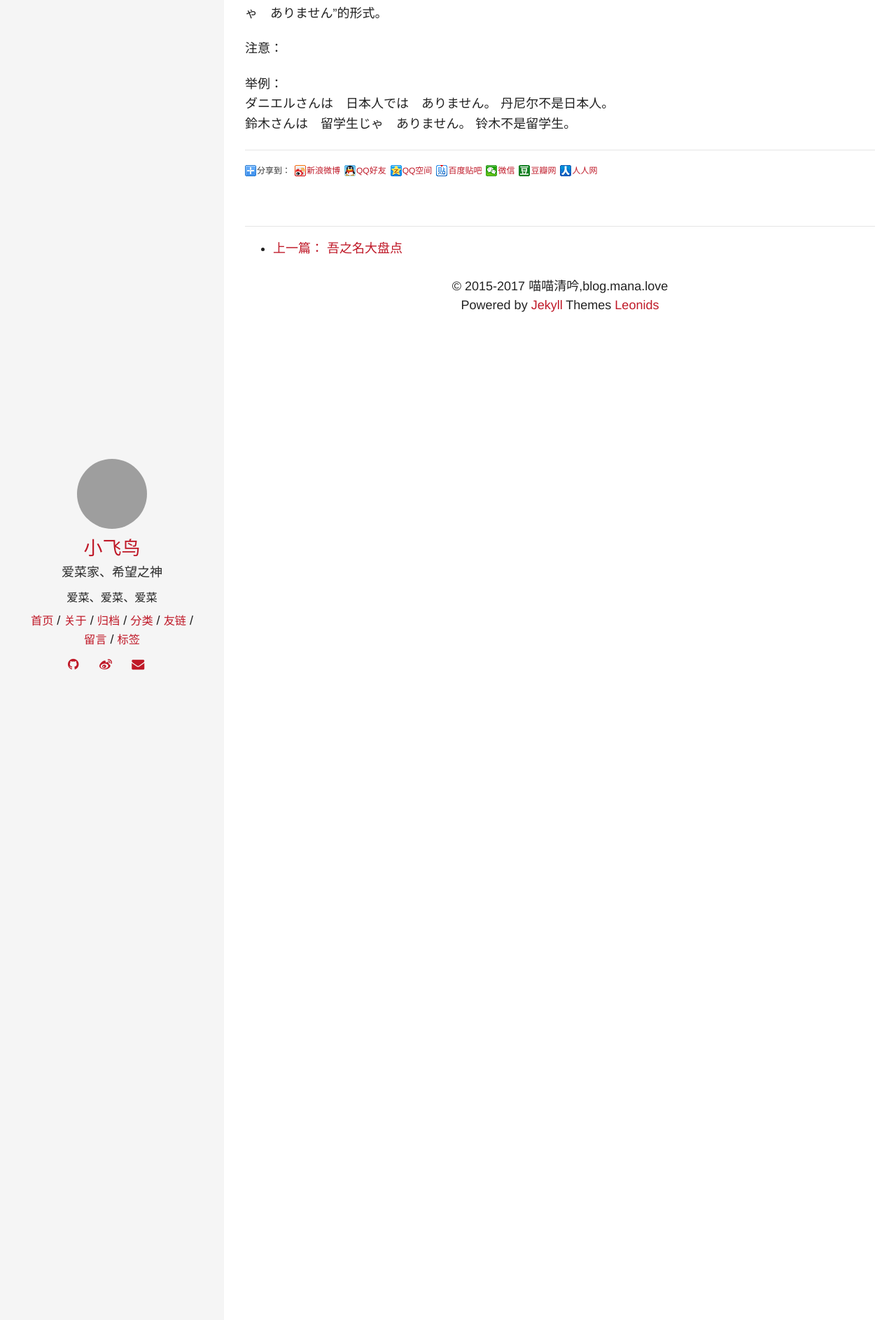
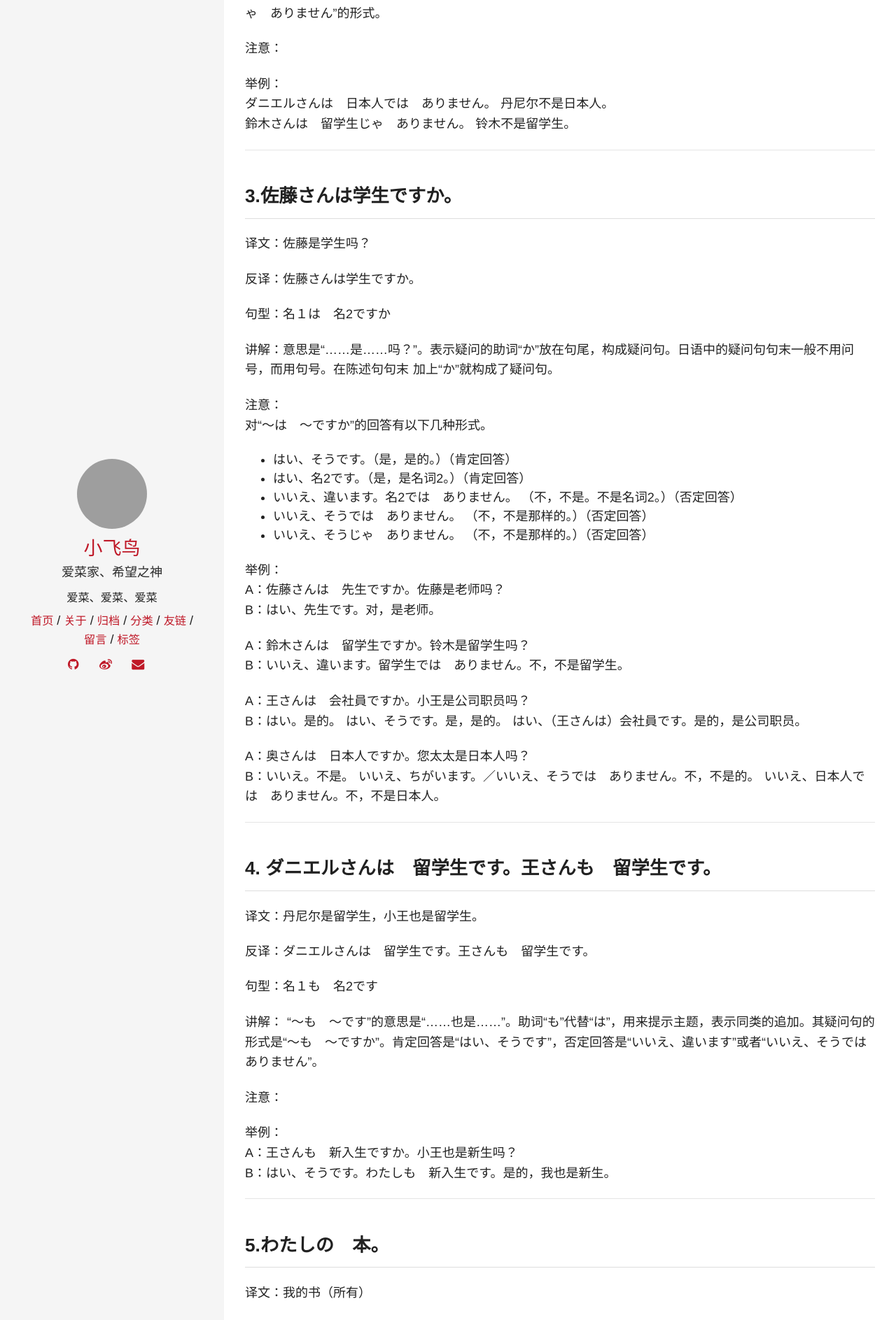
Before and after one commit to ashidamana/ashidamana.github.io, a Jekyll site: the page built from _posts/japanese/_posts/2017-09-08-japanese-grammar-0101.md, in a window 1280 px wide. Shown: the part 1293-3180 px from the top of the page at 70% size. Built offline with Jekyll 4.4.1, drawn with Linux system fonts in a browser that asks for light colours; some web fonts are replaced; comment, search, counter and statistics services are not loaded; some of the changed text lies outside the part shown; grey boxes are pictures that could not be loaded.

Commit message:
jp learn

```diff
--- a/_posts/japanese/_posts/2017-09-08-japanese-grammar-0101.md
+++ b/_posts/japanese/_posts/2017-09-08-japanese-grammar-0101.md
@@ -8,6 +8,7 @@ description: 日语学习之日语语法第一册第一课
 第1課 わたしは 留学生です
 文法 ぶんぽう
 ## 1.佐藤さんは　日本人です。
+
 译文：
 佐藤是日本人。
 
@@ -31,6 +32,7 @@ description: 日语学习之日语语法第一册第一课
 ***
 
 ## 2.佐藤さんは　学生ではありません。
+
 译文：
 佐藤不是学生。
 
@@ -51,3 +53,100 @@ description: 日语学习之日语语法第一册第一课
 鈴木さんは　留学生じゃ　ありません。         铃木不是留学生。
 
 ***
+
+
+## 3.佐藤さんは学生ですか。
+
+译文：佐藤是学生吗？
+
+反译：佐藤さんは学生ですか。
+
+句型：名１は　名2ですか
+
+讲解：意思是“……是……吗？”。表示疑问的助词“か”放在句尾，构成疑问句。日语中的疑问句句末一般不用问号，而用句号。在陈述句句末   加上“か”就构成了疑问句。
+
+注意：
+对“～は　～ですか”的回答有以下几种形式。
+- はい、そうです。（是，是的。）（肯定回答）
+- はい、名2です。（是，是名词2。）（肯定回答）
+- いいえ、違います。名2では　ありません。
+（不，不是。不是名词2。）（否定回答）
+- いいえ、そうでは　ありません。
+（不，不是那样的。）（否定回答）
+- いいえ、そうじゃ　ありません。
+（不，不是那样的。）（否定回答）
+
+
+举例：
+A：佐藤さんは　先生ですか。佐藤是老师吗？
+B：はい、先生です。对，是老师。
+
+A：鈴木さんは　留学生ですか。铃木是留学生吗？
+B：いいえ、違います。留学生では　ありません。不，不是留学生。
+
+A：王さんは　会社員ですか。小王是公司职员吗？
+B：はい。是的。
+   はい、そうです。是，是的。
+   はい、（王さんは）会社員です。是的，是公司职员。
+
+A：奥さんは　日本人ですか。您太太是日本人吗？
+B：いいえ。不是。
+   いいえ、ちがいます。／いいえ、そうでは　ありません。不，不是的。
+   いいえ、日本人では　ありません。不，不是日本人。
+
+***
+
+## 4. ダニエルさんは　留学生です。王さんも　留学生です。
+
+译文：丹尼尔是留学生，小王也是留学生。
+
+反译：ダニエルさんは　留学生です。王さんも　留学生です。
+
+句型：名１も　名2です
+
+讲解： “～も　～です”的意思是“……也是……”。助词“も”代替“は”，用来提示主题，表示同类的追加。其疑问句的形式是“～も　～ですか”。肯定回答是“はい、そうです”，否定回答是“いいえ、違います”或者“いいえ、そうでは　ありません”。
+
+注意：
+
+举例：
+A：王さんも　新入生ですか。小王也是新生吗？
+B：はい、そうです。わたしも　新入生です。是的，我也是新生。
+
+***
+
+## 5.わたしの　本。
+
+译文：我的书（所有）
+
+反译：わたしの　本。
+
+句型：名１の　名2
+
+讲解：意思是“……的……”。助词“の”用来连接名词1与名词2。可以表示名词之间的所有、 内容、关联或者所属关系等。
+
+注意：
+
+举例：
+日本語の　辞書（日语辞典）（内容）
+ダニエルさんは　王さんの　先輩です。丹尼尔是小王的学长。（关联）
+佐藤さんは　TC商社の　社員です。佐藤是TC商社的职员。（所属）
+
+***
+
+## 6.  ダニエルさんと　王さんは　留学生です。
+
+译文：丹尼尔和小王是留学生。
+
+反译：ダニエルさんと　王さんは　留学生です。
+
+句型：名1と　名2
+
+讲解：意思是“……和……”。助词“と”用来连接两个名词，表示并列。
+
+注意：
+
+举例：
+鈴木さんと　ダニエルさんは　王さんの　友だちです。铃木和丹尼尔是小王的朋友。
+田中先生は　木村さんと　鈴木さんの　先生です。田中老师是木村和铃木的老师。
+
+***
```
Also changed, not shown: 1 other file.
